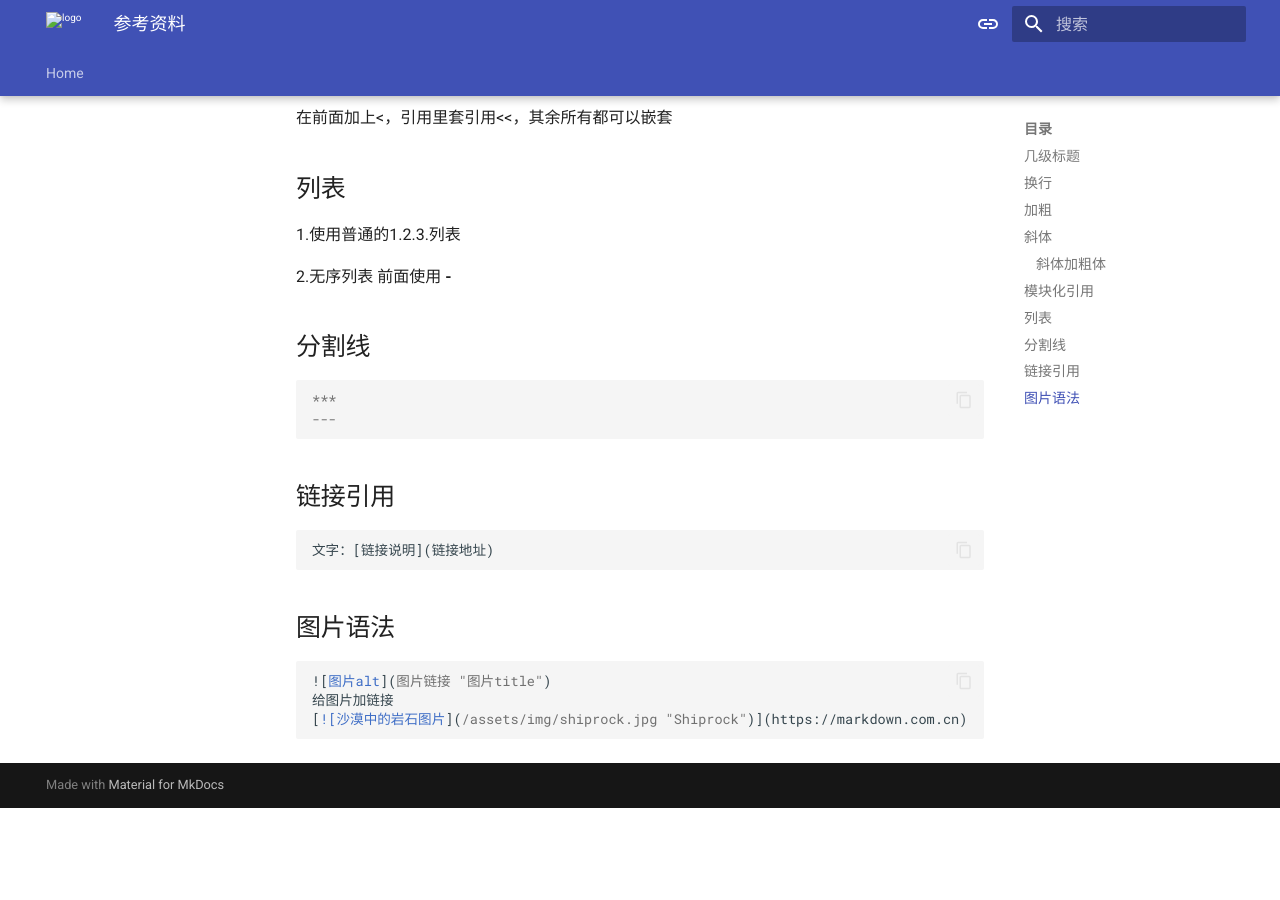
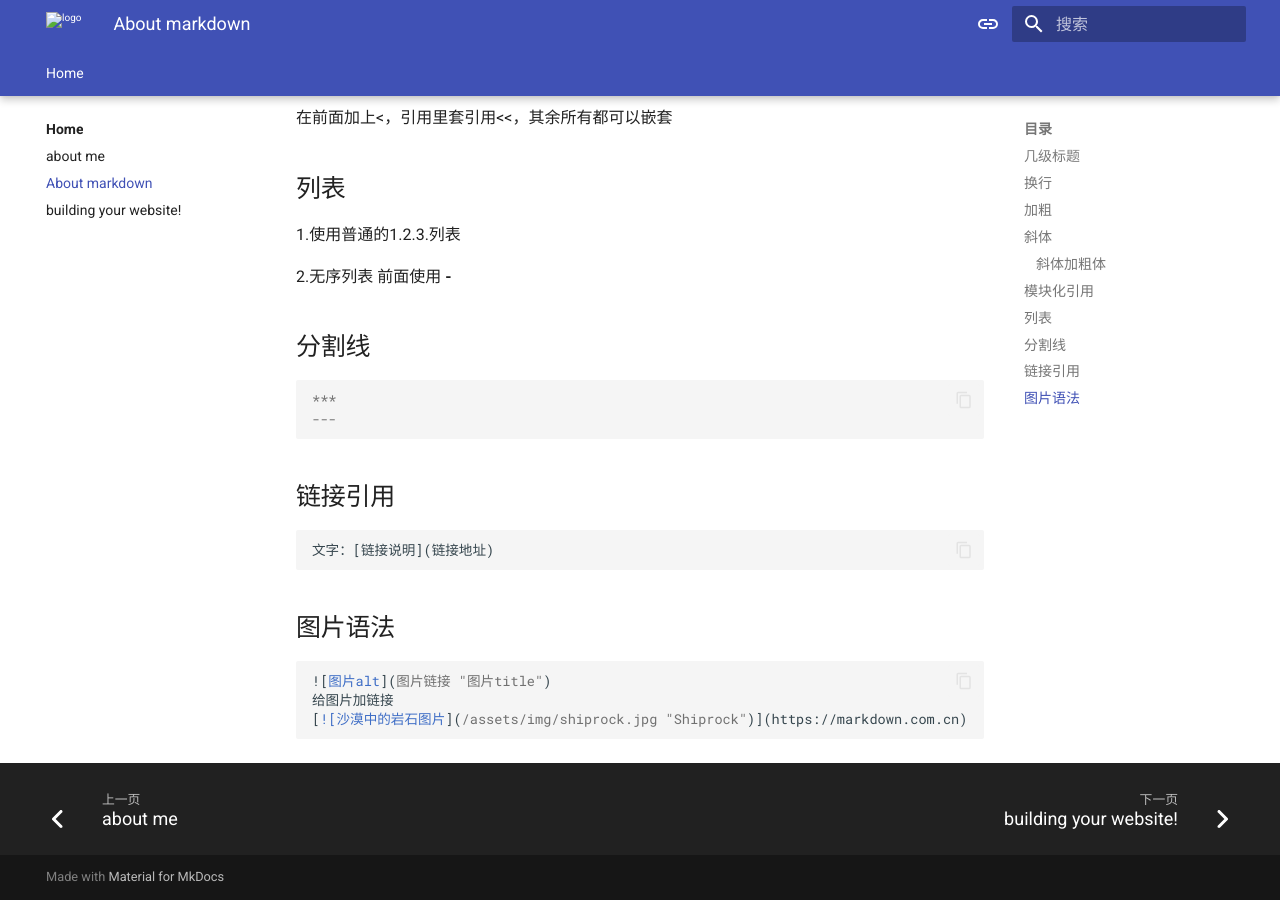
Before and after one commit to ZJU-xtt/ZJU-xtt.github.io, an MkDocs documentation site: the page built from docs/about/markdown.md, in a window 1280 px wide and 900 px high, scrolled down 892 px. Built offline with MkDocs 1.6.1 and Material for MkDocs 9.7.7, drawn with Linux system fonts in a browser that asks for light colours; before the commit the page ends 1700 px from its top, so only the background shows below that.

Commit message:
Update mkdocs.yml

```diff
--- a/mkdocs.yml
+++ b/mkdocs.yml
@@ -102,5 +102,5 @@ nav:
   - Home:
     - Hello World: index.md
     - about me : about/about_me.md
-    - About markdown: markdown.md
+    - About markdown: about/markdown.md
     - building your website!: about/about1.md
```
